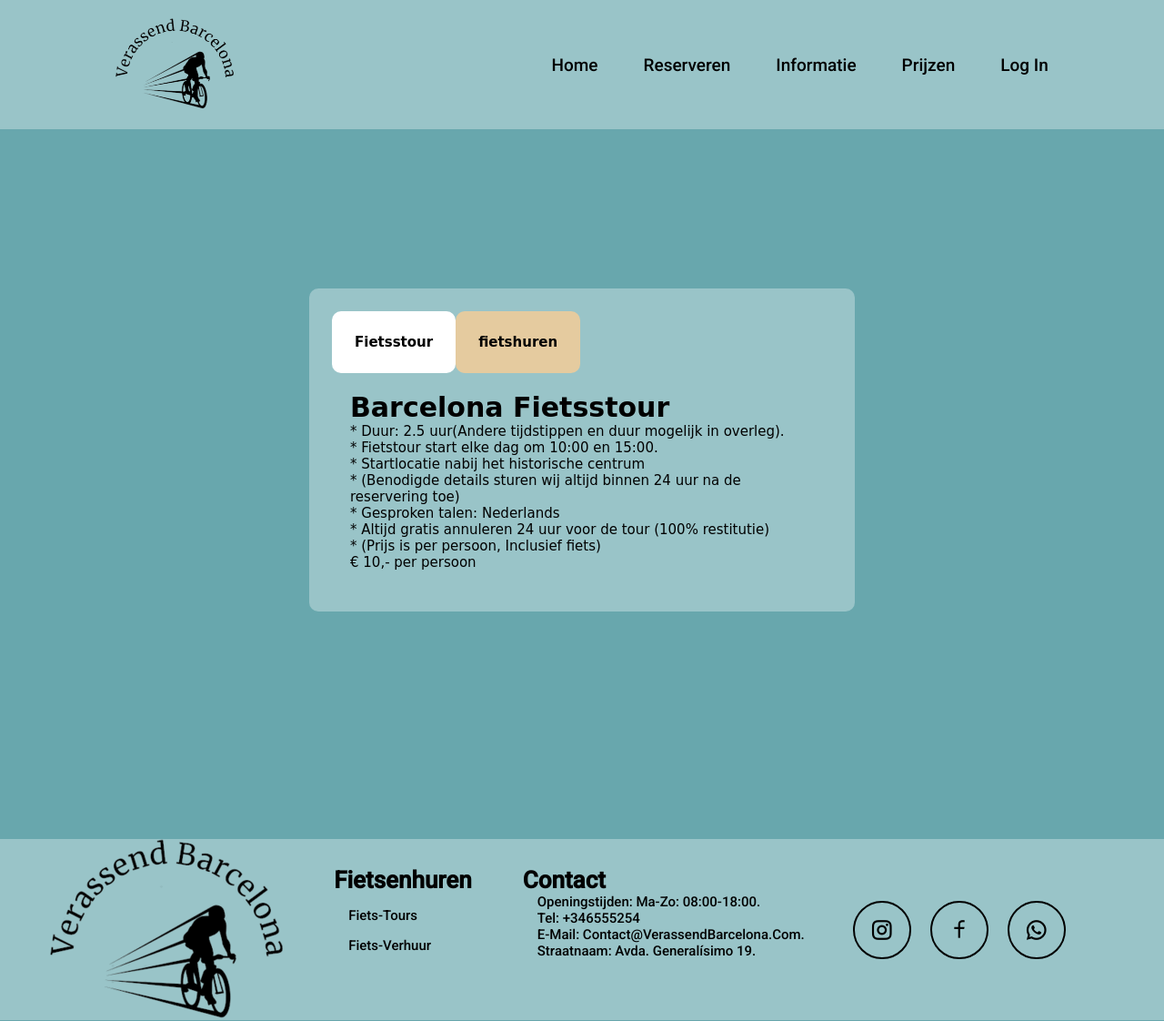
After one commit to MohammedAli996/BP-Verassend-Barcelona, a PHP site: page /prijzen.php in a window 1280 px wide. The commit adds this page. Shown: the whole page at 91% size. Run offline with PHP 8.4, Linux system fonts and the light colour scheme.

Commit message:
update prijzen

```diff
--- /dev/null
+++ b/css/prijzen.css
@@ -0,0 +1,58 @@
+:root{
+    --text-black-900: #000000;
+}
+.centerform{
+    justify-content: center;
+    display: flex;
+}
+.mytabs {
+    display: flex;
+    flex-wrap: wrap;
+    max-width: 600px;
+    margin-top: 175px;
+    margin-bottom: 200px;
+    padding: 25px;
+    background:  var(--skin-color-nav-footer);
+    border-radius: 10px;
+}
+.mytabs input[type="radio"] {
+    display: none;
+}
+.mytabs label {
+    padding: 25px;
+    font-weight: bold;
+    color: var(--text-black-900);
+    background: var( --skin-color-stoke);
+}
+p{
+    color: var(--text-black-900);
+    font-size: 15px;
+}
+p1{
+    color: var(--text-black-900);
+    font-size: 15px;
+}
+.mytabs .tab {
+    width: 100%;
+    padding: 20px;
+    order: 1;
+    display: none;
+    font-family: cursive;
+}
+.mytabs .tab h2 {
+        font-size: 3em;
+}
+.mytabs input[type='radio']:checked + label + .tab {
+    display: block;
+}
+.mytabs input[type="radio"]:checked + label {
+    background: white;
+}
+label[for="tabfree"], label[for="tabsilver"], label[for="tabgold"] {
+    border-radius: 10px;
+}
+label{
+    font-family: cursive;
+    color: var(--text-black-900);
+    font-size: 15px;
+}
--- a/layout.php
+++ b/layout.php
@@ -13,7 +13,7 @@
                     <li class="nav-item"><a href="index.php" class="nav-link">Home</a></li>
                     <li class="nav-item"><a href="reservatie.php" class="nav-link">Reserveren</a></li>
                     <li class="nav-item"><a href="info.php" class="nav-link">Informatie</a></li>
-                    <li class="nav-item"><a href="#" class="nav-link">Prijzen</a></li>
+                    <li class="nav-item"><a href="prijzen.php" class="nav-link">Prijzen</a></li>
                     <li class="nav-item"><a href="login.php" class="nav-link">Log in</a></li>
                 </ul>
                 <div class="hamburger">
--- /dev/null
+++ b/prijzen.php
@@ -0,0 +1,70 @@
+<!DOCTYPE html>
+<html>
+
+<head>
+    <meta charset="UTF-8">
+    <!----css link viewport----->
+    <meta name="viewport" content="width=device-width, initial-scale=1.0">
+    <!----css link nav-footer homepage----->
+    <link rel="stylesheet" href="./css/nav-footer.css" />
+    <!----css link homepage----->
+    <link rel="stylesheet" href="./css/prijzen.css" />
+    <!----css link skin color----->
+    <link rel="stylesheet" href="./skin/color-1.css">
+    <!-- Font icons pulled from remix icon CDN (Content delivery network) -->
+    <link href="https://cdn.jsdelivr.net/npm/remixicon@2.5.0/fonts/remixicon.css" rel="stylesheet">
+    <title>Verassend Barcelona</title>
+    <?php
+            require_once 'layout.php';
+            $layout = new PageLayout();
+        ?>
+</head>
+
+<body>
+    <!-- navigation menu start  -->
+    <?php
+            $layout->getNavbarHead("");
+    ?>
+    <!-- navigation menu end  -->
+    <!-- fiets prizen  start  -->
+    <div class="centerform">
+        <div class="mytabs">
+            <input type="radio" id="tabfree" name="mytabs" checked="checked" />
+            <label for="tabfree">Fietsstour</label>
+            <div class="tab">
+                <h2>Barcelona Fietsstour</h2>
+                <p>
+                    * Duur: 2.5 uur(Andere tijdstippen en duur mogelijk in overleg).<br />
+                    * Fietstour start elke dag om 10:00 en 15:00.<br />
+                    * Startlocatie nabij het historische centrum<br />
+                    * (Benodigde details sturen wij altijd binnen 24 uur na de reservering toe)<br />
+                    * Gesproken talen: Nederlands<br />
+                    * Altijd gratis annuleren 24 uur voor de tour (100% restitutie)<br />
+                    * (Prijs is per persoon, Inclusief fiets)<br />
+                <p> € 10,- per persoon</p>
+                </p>
+            </div>
+            <input type="radio" id="tabsilver" name="mytabs" />
+            <label for="tabsilver">fietshuren</label>
+            <div class="tab">
+                <h2>Barcelona fietshuren</h2>
+                <p1>
+                    <ul>*Naast de fietsen voor de tour bieden wij ook losse fietsen aan.<br> Momenteel hebben wij maar 1
+                        type fiets.</ul>
+                    <ul></ul>
+                    <ul>* € 15,- per persoon</ul>
+                    <br />
+                    <p>Alle prijzen zijn inclusief btw</p>
+                </p1>
+            </div>
+        </div>
+    </div>
+    <!-- fiets prizen  end  -->
+    <!-- Footer Contact start -->
+    <?php
+            $layout->getNavbarFoot("");
+        ?>
+    <!-- Footer Contact end -->
+</body>
+
+</html>
```
Also changed, not shown: reservatie.php (+11 -4 lines).
